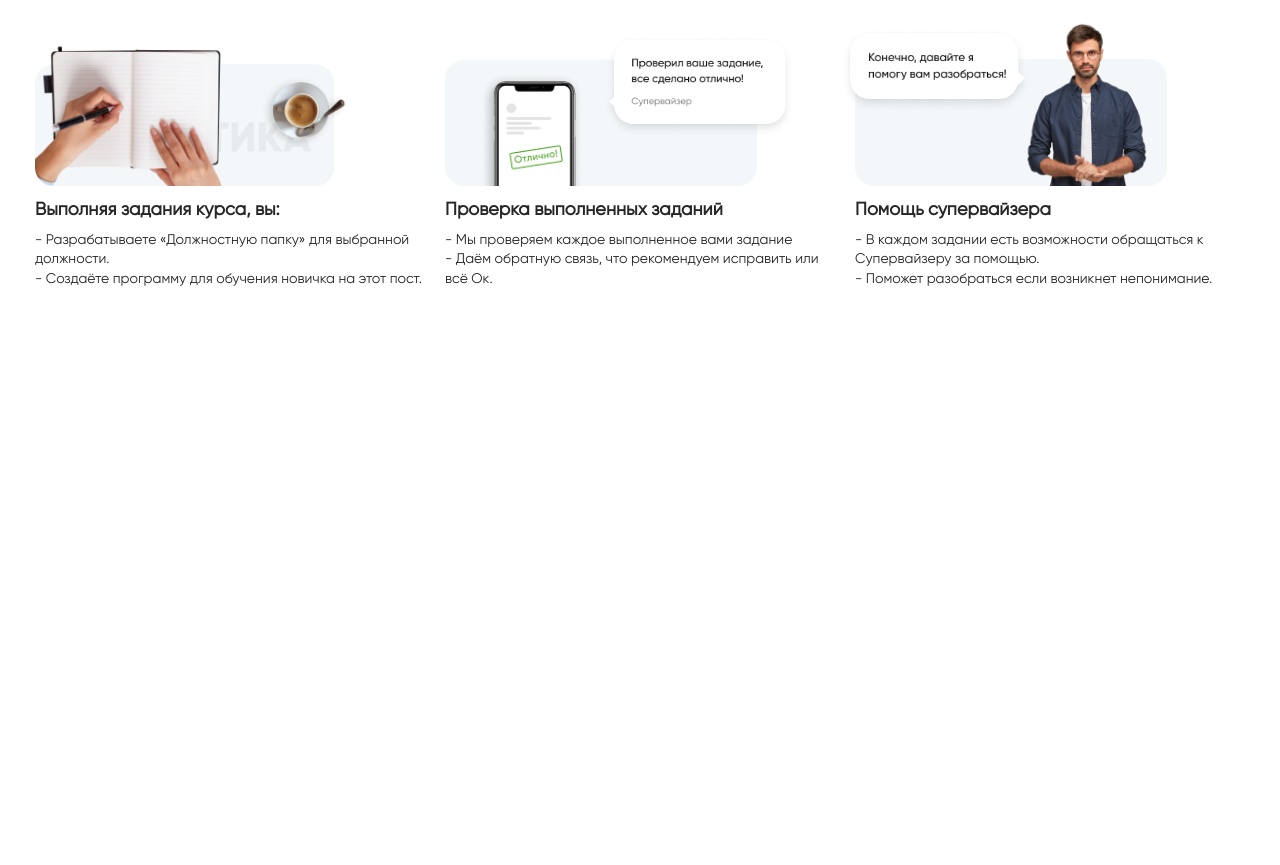
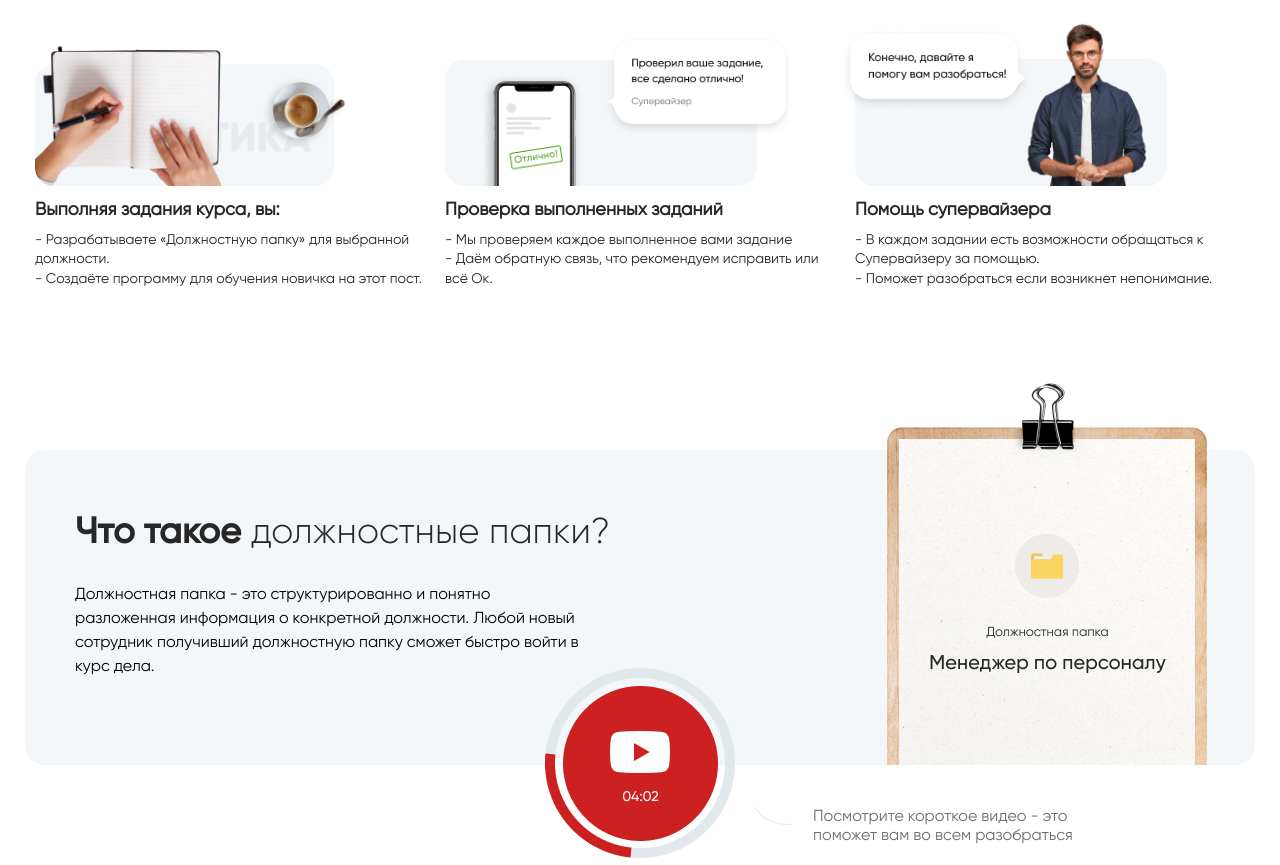
Before and after one commit to Slav4ik888/osnova-landing, a plain HTML site: page index.html in a window 1280 px wide. Shown: the part 1163-2028 px from the top of the page. Before the commit the page ends 1463 px from the top, so only its background shows below. Drawn offline with Linux system fonts and the light colour scheme.

Commit message:
end 3 section

```diff
--- /dev/null
+++ b/css/section3.css
@@ -0,0 +1,64 @@
+.section3 {
+  position: relative;
+  display: flex;
+  flex-direction: column;
+  height: 315px;
+  margin-top: 154px;
+  background: linear-gradient(0deg, #f3f7f9, #f3f7f9);
+  border-radius: 20px;
+}
+.sec3-cnt-l {
+  width: 65%;
+  margin-top: 60px;
+  margin-left: 50px;
+}
+
+.sec3-cnt-title {
+  font-family: "Gilroy-Light";
+  font-size: 36px;
+  line-height: 130%;
+  color: #272727;
+}
+.sec3-cnt-title > .bold {
+  font-family: "Gilroy-Medium";
+  font-weight: 600;
+}
+
+.sec3-cnt-text {
+  font-size: 16px;
+  line-height: 150%;
+  margin-top: 26px;
+  max-width: 520px;
+}
+
+.sec3-cnt-r {
+  width: 35%;
+}
+.sec3-cnt-r-img {
+  position: absolute;
+  bottom: 0px;
+  right: 40px;
+}
+
+.sec3-img-you {
+  position: absolute;
+  bottom: -93px;
+  left: calc(50% - 95px);
+}
+
+.sec3-arrow {
+  position: absolute;
+  width: 40px;
+  bottom: -60px;
+  left: calc(50% + 114px);
+  /* border: 1px solid rgba(110, 110, 110, 0.2);
+  transform: matrix(-0.93, -0.36, -0.36, 0.93, 0, 0); */
+}
+
+.sec3-strip-arrow {
+  position: absolute;
+  bottom: -80px;
+  left: calc(50% + 173px);
+  color: #6e6e6e;
+  max-width: 280px;
+}
--- a/index.html
+++ b/index.html
@@ -11,6 +11,7 @@
   <link rel="stylesheet" href="css/bg1.css">
   <link rel="stylesheet" href="css/nav-bar.css">
   <link rel="stylesheet" href="css/section2.css">
+  <link rel="stylesheet" href="css/section3.css">
   <title>Специалист в составлении должностных папок - онлайн курс, с проверкой практических заданий!</title>
   <script src="scripts/app.js" type="module"></script>
 </head>
@@ -143,10 +144,28 @@
     </div>
   </div>
 
+  <div class="container section3">
+    <div class="sec3-cnt-l">
+      <div class="sec3-cnt-title"><span class="bold">Что такое</span>&nbsp;должностные папки?</div>
+      <div class="sec3-cnt-text">Должностная папка - это структурированно и понятно разложенная информация о конкретной должности. Любой новый сотрудник получивший должностную папку сможет быстро войти в курс дела.</div>
+    </div>
 
+    <div class="sec3-cnt-r">
+      <img src="./images/sec3r.png" alt="Планшет с ДП Менеджера по персоналу" class="sec3-cnt-r-img" />
+
+    </div>
+
+    <img src="./images/sec3img_you.png" alt="YouTube btn" class="sec3-img-you">
+    <img src="./images/sec3-arrow.png" alt="Arrow" class="sec3-arrow">
+    <div class="sec3-strip-arrow">Посмотрите короткое видео - это поможет вам во всем разобраться</div>
+  </div>
+
+  <div class="container" style="height: 100px">
+
+  </div>
 </body>
 </html>
 
 <!--
-  git add . && git commit -m "end second section" && git push origin master
+  git add . && git commit -m "end 3 section" && git push origin master
  -->
```
Also changed, not shown: images/sec3-arrow.png (added), images/sec3img_you.png (added), images/sec3r.png (added).
